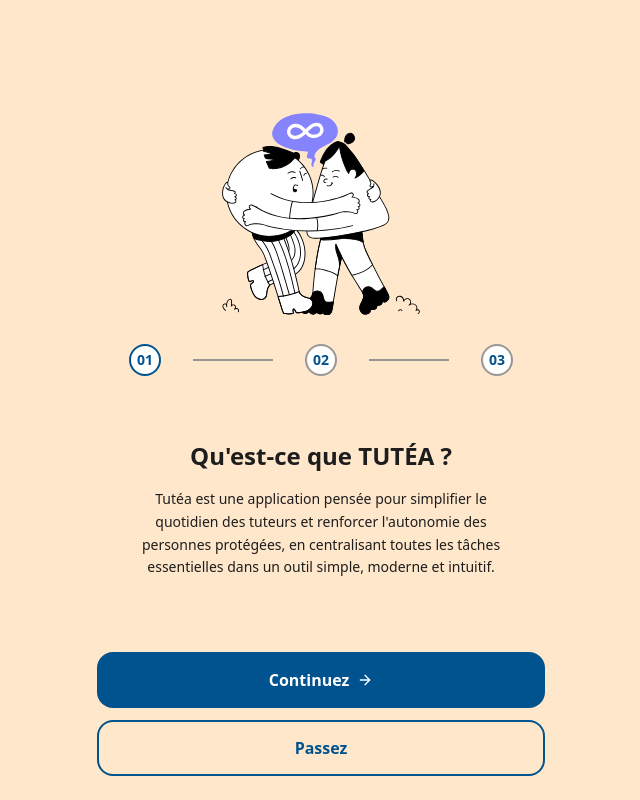
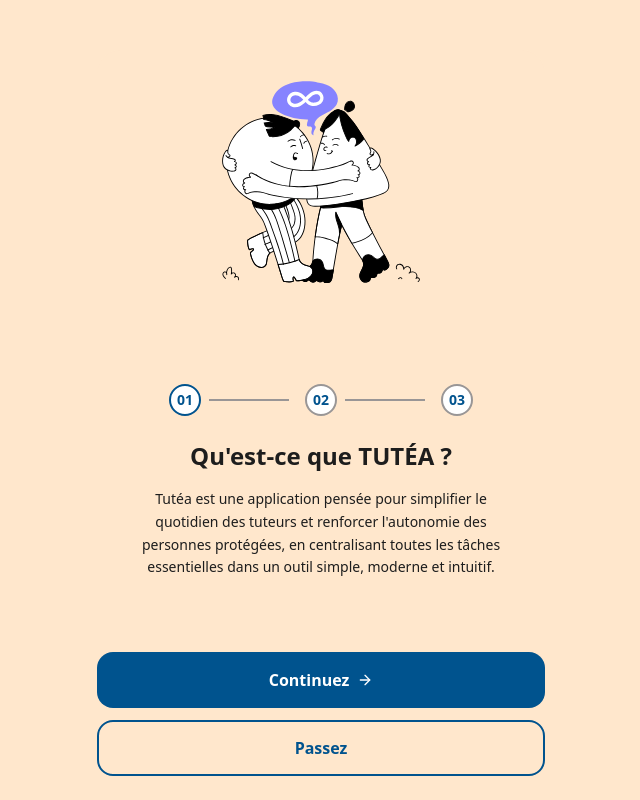
Before and after one commit to FLXwkg/tutea-mvp, a Next.js app: page /onboarding in a window 1280 px wide. Shown: the whole page, without its empty margins (319-959 px from the left). Built offline with nearby package versions, Linux system fonts and the light colour scheme.

Commit message:
:art: fix onboarding

```diff
--- a/src/app/onboarding/page.tsx
+++ b/src/app/onboarding/page.tsx
@@ -58,14 +58,14 @@
     <div className="min-h-screen bg-brand-bg flex items-center justify-center p-6">
       <div className="w-full max-w-md bg-brand-bg rounded-3xl p-8 relative h-[700px]">
         {/* Illustration/Icon */}
-        <div className="fixed top-16 left-1/2 transform -translate-x-1/2 flex justify-center z-10">
+        <div className="fixed top-8 left-1/2 transform -translate-x-1/2 flex justify-center z-10">
           <Icon />
         </div>
 
         {/* Progress indicators */}
-        <div className="fixed top-[45%] left-1/2 transform -translate-x-1/2 -translate-y-1/2 flex justify-center items-center z-10 gap-4">
+        <div className="fixed top-1/2 left-1/2 transform -translate-x-1/2 -translate-y-1/2 flex justify-center items-center z-10 gap-4">
           {onboardingSteps.map((s, index) => (
-            <div key={s.id} className="flex items-center gap-4">
+            <div key={s.id} className="flex items-center gap-2">
               <div
                 className={`flex items-center justify-center w-8 h-8 rounded-full border-2 text-sm font-montserrat font-semibold transition-colors ${
                   index === currentStep
@@ -78,7 +78,7 @@
                 {index < currentStep ? "✓" : `0${s.id}`}
               </div>
               {index < onboardingSteps.length - 1 && (
-                <div className={`w-20 h-0.5 mx-4 transition-colors ${
+                <div className={`w-20 h-0.5 transition-colors ${
                   index < currentStep ? "bg-brand-blue" : "bg-border"
                 }`} />
               )}
```
